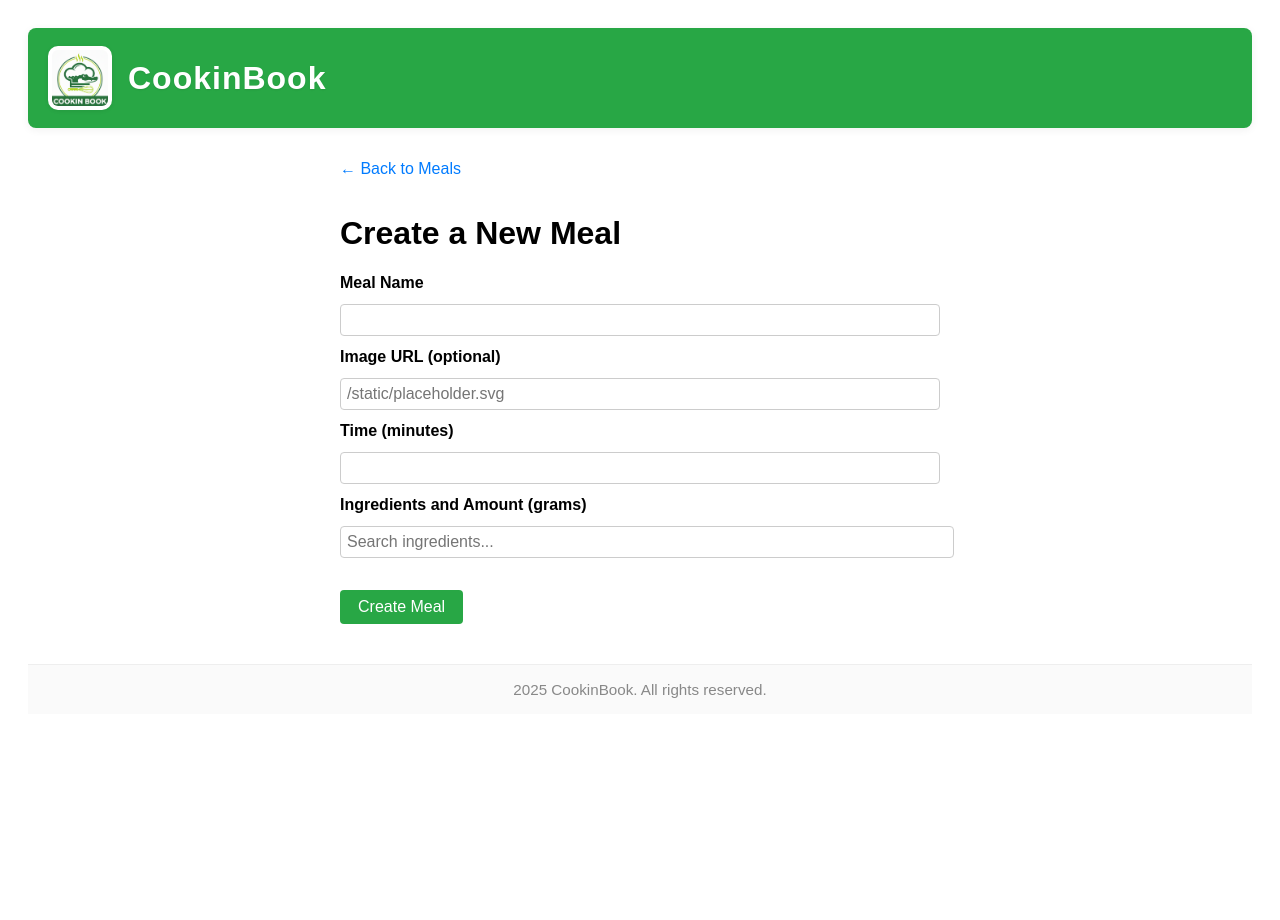
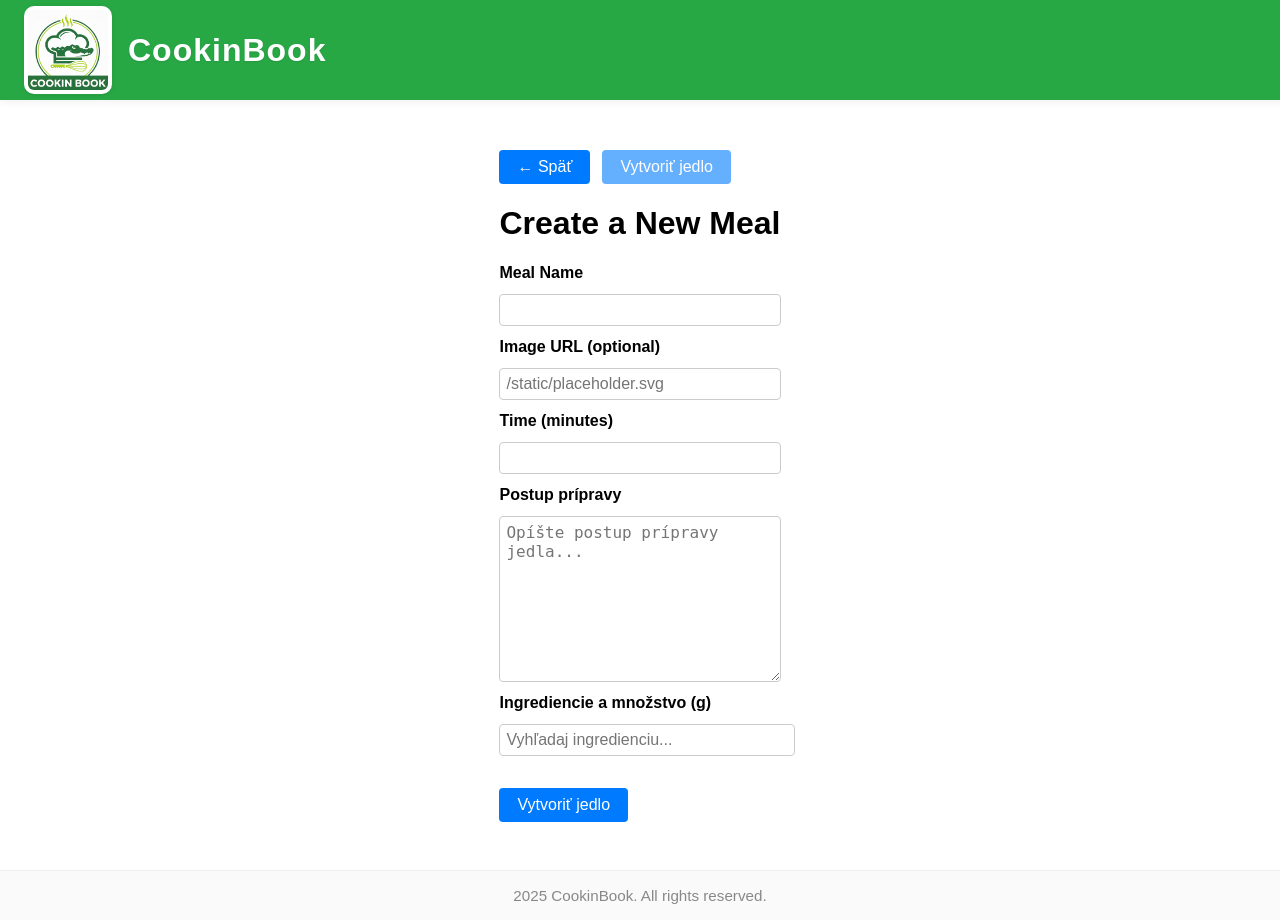
Before and after one commit to LukasDufek28/CookinBook, a Flask app: page /meal/new in a window 1280 px wide; the page is wider, and only the part inside the window is pictured. Before the commit the page ends 698 px from the top of that part, so only its background shows below. Run offline with Flask 2, Linux system fonts and the light colour scheme; data that the repository does not hold is empty.

Commit message:
fixed subpages and minor issues

```diff
--- /dev/null
+++ b/static/styles.css
@@ -0,0 +1,173 @@
+/* Align back and submit buttons in forms */
+.form-actions-row {
+  display: flex;
+  align-items: center;
+  gap: 12px;
+  margin-bottom: 12px;
+}
+.form-actions-row .back {
+  margin-bottom: 0;
+}
+.form-actions-row .btn {
+  height: 40px;
+  display: flex;
+  align-items: center;
+  padding-top: 0;
+  padding-bottom: 0;
+}
+body {
+font-family: Arial, sans-serif;
+padding: 0;
+margin: 0;
+background: #fff;
+position: relative;
+z-index: 0;
+min-height: 100vh;
+overflow-x: hidden;
+display: flex;
+flex-direction: column;
+}
+
+.header {
+display: flex;
+align-items: center;
+gap: 16px;
+background: #28a745;
+color: #fff;
+padding: 18px 32px 18px 24px;
+border-radius: 0;
+margin-bottom: 50px;
+box-shadow: 0 2px 8px rgba(0,0,0,0.06);
+width: 100%;
+max-width: 100%;
+position: relative;
+z-index: 1;
+left: 0;
+top: 0;
+}
+.header-logo {
+height: 80px;
+width: 80px;
+min-width: 80px;
+min-height: 80px;
+max-height: 100%;
+max-width: 80px;
+border-radius: 10px;
+background: #fff;
+position: relative;
+z-index: 1;
+object-fit: contain;
+box-shadow: 0 1px 4px rgba(0,0,0,0.08);
+padding: 4px;
+display: block;
+margin-top: -12px;
+margin-bottom: -12px;
+}
+.header-title {
+font-size: 2rem;
+font-weight: bold;
+letter-spacing: 1px;
+color: #fff;
+text-shadow: 0 1px 2px rgba(0,0,0,0.08);
+}
+.footer {
+margin-top: auto;
+padding: 16px 0;
+text-align: center;
+color: #888;
+font-size: 0.95rem;
+border-top: 1px solid #eee;
+background: #fafafa;
+}
+.meals {
+  display: flex;
+  flex-wrap: wrap;
+  gap: 16px;
+  margin: 20px;
+  min-height: 50vh;
+}
+.meals-title { margin: 20px; font-size: 2rem; margin-top: 0; }
+.card { border: 1px solid #ddd; border-radius: 6px; width: 220px; padding: 8px; box-shadow: 2px 2px 6px rgba(0,0,0,0.05); }
+.card img { width: 100%; height: 140px; object-fit: cover; border-radius: 4px; }
+.card h3 { margin: 8px 0 4px 0; font-size: 1.05rem; }
+.open-link { text-decoration: none; color: #007bff; }
+.add-meal-btn {
+position: fixed;
+bottom: 32px;
+right: 32px;
+width: 56px;
+height: 56px;
+background: #28a745;
+color: #fff;
+border-radius: 50%;
+display: flex;
+align-items: center;
+justify-content: center;
+font-size: 2.2rem;
+text-decoration: none;
+box-shadow: 0 2px 8px rgba(0,0,0,0.18);
+z-index: 100;
+transition: background 0.2s;
+}
+.add-meal-btn:hover {
+  background: #218838;
+}
+/* Pridany spodny padding pre medzeru nad footerom */
+.container { max-width: 800px; margin: 0 auto; padding-bottom: 48px; }
+img { width: 100%; max-height: 360px; object-fit: cover; border-radius: 6px; }
+.meta { margin-top: 12px; color: #555; }
+ul { margin-top: 8px; }
+a.back {
+  display: inline-block;
+  margin-bottom: 12px;
+  background: #007bff;
+  color: #fff;
+  padding: 8px 18px;
+  border-radius: 4px;
+  text-decoration: none;
+  transition: background 0.2s;
+}
+a.back:hover {
+  background: #0056b3;
+}
+.container { max-width: 600px; margin: 0 auto; padding-bottom: 48px; }
+form { display: flex; flex-direction: column; gap: 12px; }
+label { font-weight: bold; }
+input, textarea, select { padding: 6px; font-size: 1rem; border: 1px solid #ccc; border-radius: 4px; }
+.actions { display: flex; gap: 12px; }
+.btn {
+  background: #007bff;
+  color: #fff;
+  border: none;
+  padding: 8px 18px;
+  border-radius: 4px;
+  font-size: 1rem;
+  cursor: pointer;
+  text-decoration: none;
+  transition: background 0.2s;
+  display: inline-block;
+}
+.btn:hover {
+  background: #0056b3;
+}
+.back {
+  display: inline-block;
+  margin-bottom: 12px;
+  background: #007bff;
+  color: #fff;
+  padding: 8px 18px;
+  border-radius: 4px;
+  text-decoration: none;
+  transition: background 0.2s;
+}
+.back:hover {
+  background: #0056b3;
+}
+.container { max-width: 600px; margin: 0 auto; }
+form { display: flex; flex-direction: column; gap: 12px; }
+label { font-weight: bold; }
+input, textarea, select { padding: 6px; font-size: 1rem; border: 1px solid #ccc; border-radius: 4px; }
+.actions { display: flex; gap: 12px; }
+.btn { background: #007bff; color: #fff; border: none; padding: 8px 18px; border-radius: 4px; font-size: 1rem; cursor: pointer; }
+.btn:hover { background: #0056b3; }
+.back-link { text-decoration: none; color: #007bff; margin-bottom: 16px; display: inline-block; }
--- a/templates/_base.html
+++ b/templates/_base.html
@@ -6,49 +6,8 @@
   <title>{% block title %}CookinBook{% endblock %}</title>
   <link rel="icon" type="image/png" sizes="32x32" href="{{ url_for('static', filename='favicon.ico') }}">
   <link rel="manifest" href="{{ url_for('static', filename='manifest.json') }}">
+  <link rel="stylesheet" href="{{ url_for('static', filename='styles.css') }}">
   {% block head %}{% endblock %}
-  <style>
-    body { font-family: Arial, sans-serif; padding: 20px; }
-    .header {
-      display: flex;
-      align-items: center;
-      gap: 16px;
-      background: #28a745;
-      color: #fff;
-      padding: 18px 24px 18px 20px;
-      border-radius: 8px;
-      margin-bottom: 32px;
-      box-shadow: 0 2px 8px rgba(0,0,0,0.06);
-    }
-    .header-logo {
-      height: 56px;
-      width: 56px;
-      min-width: 56px;
-      min-height: 56px;
-      border-radius: 10px;
-      background: #fff;
-      object-fit: contain;
-      box-shadow: 0 1px 4px rgba(0,0,0,0.08);
-      padding: 4px;
-      display: block;
-    }
-    .header-title {
-      font-size: 2rem;
-      font-weight: bold;
-      letter-spacing: 1px;
-      color: #fff;
-      text-shadow: 0 1px 2px rgba(0,0,0,0.08);
-    }
-    .footer {
-      margin-top: 40px;
-      padding: 16px 0;
-      text-align: center;
-      color: #888;
-      font-size: 0.95rem;
-      border-top: 1px solid #eee;
-      background: #fafafa;
-    }
-  </style>
 </head>
 <body>
   <div class="header">
--- a/templates/create_meal.html
+++ b/templates/create_meal.html
@@ -1,22 +1,57 @@
 {% extends "_base.html" %}
 {% block title %}Create Meal - CookinBook{% endblock %}
 {% block head %}
-  <style>
-    .container { max-width: 600px; margin: 0 auto; }
-    form { display: flex; flex-direction: column; gap: 12px; }
-    label { font-weight: bold; }
-    input, textarea, select { padding: 6px; font-size: 1rem; border: 1px solid #ccc; border-radius: 4px; }
-    .actions { display: flex; gap: 12px; }
-    .btn { background: #28a745; color: #fff; border: none; padding: 8px 18px; border-radius: 4px; font-size: 1rem; cursor: pointer; }
-    .btn:hover { background: #218838; }
-    .back-link { text-decoration: none; color: #007bff; margin-bottom: 16px; display: inline-block; }
-  </style>
 {% endblock %}
 {% block content %}
   <div class="container">
-    <a class="back-link" href="/">&larr; Back to Meals</a>
+    <div class="form-actions-row">
+      <a class="back" href="/">&larr; Späť</a>
+      <a id="createSaveBtn" href="#" onclick="if(!this.classList.contains('disabled')){document.getElementById('createMealForm').submit();} return false;" style="background:#007bff; color:#fff; padding:8px 18px; border-radius:4px; text-decoration:none; display:inline-block; opacity:0.6; pointer-events:none;" class="disabled">Vytvoriť jedlo</a>
+    </div>
     <h1>Create a New Meal</h1>
-    <form method="post">
+    <form method="post" id="createMealForm">
+          <script>
+            function checkCreateForm() {
+              const name = document.getElementById('name').value.trim();
+              const time = document.getElementById('time_minutes').value.trim();
+              const recipe = document.getElementById('description') ? document.getElementById('description').value.trim() : '';
+              const btn = document.getElementById('createSaveBtn');
+              let validIngredient = false;
+              const ingredientItems = document.querySelectorAll('#ingredientList .ingredient-item');
+              ingredientItems.forEach(function(item) {
+                const checkbox = item.querySelector('input[type="checkbox"]');
+                const gramsInput = item.querySelector('input[type="number"]');
+                if (checkbox && gramsInput && checkbox.checked) {
+                  const grams = parseFloat(gramsInput.value);
+                  if (!isNaN(grams) && grams > 0) {
+                    validIngredient = true;
+                  }
+                }
+              });
+              if (name && time && recipe && validIngredient) {
+                btn.style.opacity = '1';
+                btn.style.pointerEvents = 'auto';
+                btn.classList.remove('disabled');
+              } else {
+                btn.style.opacity = '0.6';
+                btn.style.pointerEvents = 'none';
+                btn.classList.add('disabled');
+              }
+            }
+            document.addEventListener('DOMContentLoaded', function() {
+              checkCreateForm();
+              document.getElementById('name').addEventListener('input', checkCreateForm);
+              document.getElementById('time_minutes').addEventListener('input', checkCreateForm);
+              if(document.getElementById('description')) document.getElementById('description').addEventListener('input', checkCreateForm);
+              // Listen for changes on all ingredient checkboxes and grams inputs
+              document.querySelectorAll('#ingredientList input[type="checkbox"]').forEach(function(cb) {
+                cb.addEventListener('change', checkCreateForm);
+              });
+              document.querySelectorAll('#ingredientList input[type="number"]').forEach(function(inp) {
+                inp.addEventListener('input', checkCreateForm);
+              });
+            });
+          </script>
       <label for="name">Meal Name</label>
       <input type="text" id="name" name="name" required>
 
@@ -26,14 +61,17 @@
       <label for="time_minutes">Time (minutes)</label>
       <input type="number" id="time_minutes" name="time_minutes" min="1" required>
 
-      <label>Ingredients and Amount (grams)</label>
-      <input type="text" id="ingredientSearch" placeholder="Search ingredients..." style="margin-bottom:8px; width:100%; padding:6px;">
+      <label for="description">Postup prípravy</label>
+      <textarea id="description" name="recipe" rows="8" placeholder="Opíšte postup prípravy jedla..."></textarea>
+
+      <label>Ingrediencie a množstvo (g)</label>
+      <input type="text" id="ingredientSearch" placeholder="Vyhľadaj ingredienciu..." style="margin-bottom:8px; width:100%; padding:6px;">
       <div id="ingredientList">
         {% for ing in ingredients %}
           <div class="ingredient-item" style="margin-bottom:6px;">
             <input type="checkbox" name="ingredients" value="{{ ing.id }}" id="ing_{{ ing.id }}">
             <label for="ing_{{ ing.id }}">{{ ing.name }}</label>
-            <input type="number" name="grams_{{ ing.id }}" min="0" step="1" placeholder="grams" style="width:80px;">
+            <input type="number" name="grams_{{ ing.id }}" min="0" step="1" placeholder="gramy" style="width:80px;">
           </div>
         {% endfor %}
       </div>
@@ -55,7 +93,7 @@
         });
       </script>
       <div class="actions">
-        <button class="btn" type="submit">Create Meal</button>
+        <button class="btn" type="submit">Vytvoriť jedlo</button>
       </div>
     </form>
   </div>
```
Also changed, not shown: seed.py (+16 -6 lines), templates/edit_meal.html (+59 -60 lines), templates/index.html (+16 -29 lines), templates/meal.html (+2 -20 lines), instance/cookbook.db (deleted).
